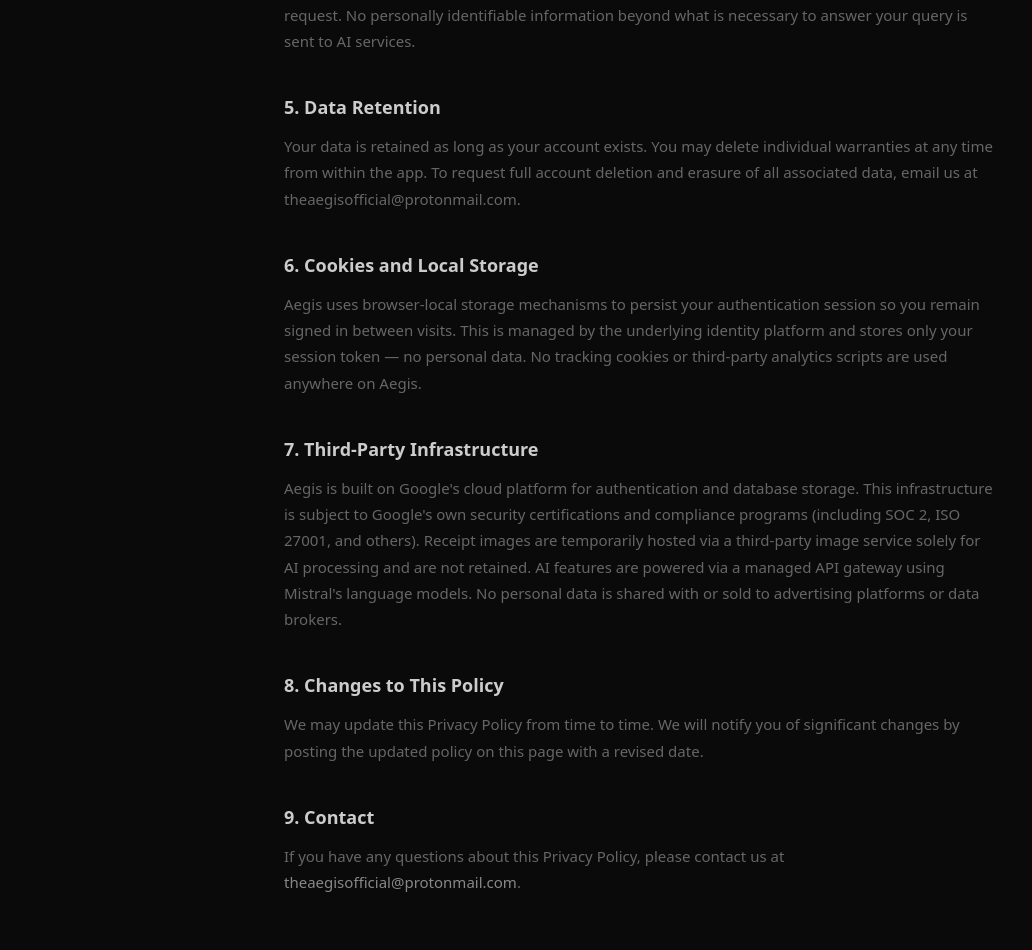
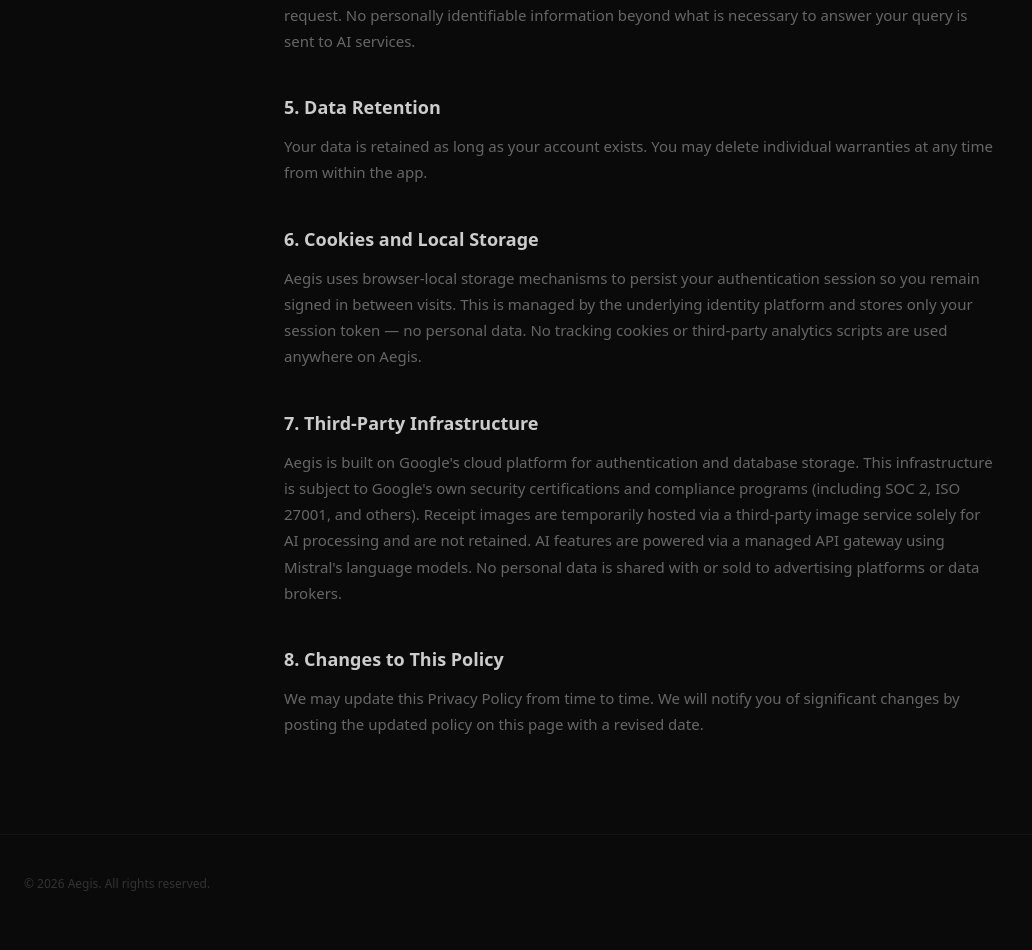
Before and after one commit to puria1234/aegis, a Next.js app: page /privacy in a window 1280 px wide. Shown: the part 1282-2232 px from the top of the page, without its empty margins (0-1032 px from the left). Built offline with nearby package versions, Linux system fonts and the light colour scheme.

Commit message:
Remove contact email

```diff
--- a/app/privacy/page.js
+++ b/app/privacy/page.js
@@ -31,7 +31,7 @@ export default function PrivacyPage() {
           <p style={{ fontSize:'15px', color:'#666', lineHeight:'1.75', marginBottom:'16px' }}>Aegis offers two AI-powered features: receipt scanning and a claim filing assistant. When you use receipt scanning, the receipt image is uploaded to a temporary image host and the resulting URL is sent to an AI model to extract warranty fields. When you use the claim assistant, your message history and the relevant warranty details (product name, brand, expiry date, retailer) are sent to an AI model to generate responses. Neither feature stores your data beyond the immediate processing request. No personally identifiable information beyond what is necessary to answer your query is sent to AI services.</p>
 
           <h2 style={{ fontSize:'18px', fontWeight:'700', margin:'40px 0 12px', color:'#ccc' }}>5. Data Retention</h2>
-          <p style={{ fontSize:'15px', color:'#666', lineHeight:'1.75', marginBottom:'16px' }}>Your data is retained as long as your account exists. You may delete individual warranties at any time from within the app. To request full account deletion and erasure of all associated data, email us at theaegisofficial@protonmail.com.</p>
+          <p style={{ fontSize:'15px', color:'#666', lineHeight:'1.75', marginBottom:'16px' }}>Your data is retained as long as your account exists. You may delete individual warranties at any time from within the app.</p>
 
           <h2 style={{ fontSize:'18px', fontWeight:'700', margin:'40px 0 12px', color:'#ccc' }}>6. Cookies and Local Storage</h2>
           <p style={{ fontSize:'15px', color:'#666', lineHeight:'1.75', marginBottom:'16px' }}>Aegis uses browser-local storage mechanisms to persist your authentication session so you remain signed in between visits. This is managed by the underlying identity platform and stores only your session token — no personal data. No tracking cookies or third-party analytics scripts are used anywhere on Aegis.</p>
@@ -42,8 +42,6 @@ export default function PrivacyPage() {
           <h2 style={{ fontSize:'18px', fontWeight:'700', margin:'40px 0 12px', color:'#ccc' }}>8. Changes to This Policy</h2>
           <p style={{ fontSize:'15px', color:'#666', lineHeight:'1.75', marginBottom:'16px' }}>We may update this Privacy Policy from time to time. We will notify you of significant changes by posting the updated policy on this page with a revised date.</p>
 
-          <h2 style={{ fontSize:'18px', fontWeight:'700', margin:'40px 0 12px', color:'#ccc' }}>9. Contact</h2>
-          <p style={{ fontSize:'15px', color:'#666', lineHeight:'1.75', marginBottom:'16px' }}>If you have any questions about this Privacy Policy, please contact us at <a href="mailto:theaegisofficial@protonmail.com" style={{ color:'#888', textDecoration:'none' }}>theaegisofficial@protonmail.com</a>.</p>
         </main>
         <footer style={{ textAlign:'center', padding:'40px 24px', borderTop:'1px solid #141414', fontSize:'12px', color:'#333' }}>
           &copy; 2026 Aegis. All rights reserved.
--- a/app/terms/page.js
+++ b/app/terms/page.js
@@ -23,7 +23,7 @@ export default function TermsPage() {
           <p style={{ fontSize:'15px', color:'#666', lineHeight:'1.75', marginBottom:'16px' }}>Aegis is a warranty tracking tool for personal and household use. You agree to use the service only for lawful purposes and in a manner that does not infringe the rights of others. You may not attempt to gain unauthorized access to other users' data or to the underlying infrastructure.</p>
 
           <h2 style={{ fontSize:'18px', fontWeight:'700', margin:'40px 0 12px', color:'#ccc' }}>3. Your Account</h2>
-          <p style={{ fontSize:'15px', color:'#666', lineHeight:'1.75', marginBottom:'16px' }}>You are responsible for maintaining the security of your account. Aegis does not handle or store your password. Authentication is managed by Google's cloud identity infrastructure, which handles all credential storage and verification. If you sign in with Google, your account security is governed by your Google account settings. You agree to notify us immediately at theaegisofficial@protonmail.com of any suspected unauthorized access to your account.</p>
+          <p style={{ fontSize:'15px', color:'#666', lineHeight:'1.75', marginBottom:'16px' }}>You are responsible for maintaining the security of your account. Aegis does not handle or store your password. Authentication is managed by Google's cloud identity infrastructure, which handles all credential storage and verification. If you sign in with Google, your account security is governed by your Google account settings.</p>
 
           <h2 style={{ fontSize:'18px', fontWeight:'700', margin:'40px 0 12px', color:'#ccc' }}>4. Data and Privacy</h2>
           <p style={{ fontSize:'15px', color:'#666', lineHeight:'1.75', marginBottom:'16px' }}>Your warranty data is stored in Google-operated cloud infrastructure, encrypted at rest and in transit, and accessible only to your authenticated account. Data is not shared with or sold to third parties. When you use AI features, relevant warranty details or receipt images are sent to an AI processing service solely to generate a response and are not retained. Please review our <a href="/privacy" style={{ color:'#888' }}>Privacy Policy</a> for full details.</p>
@@ -36,9 +36,6 @@ export default function TermsPage() {
 
           <h2 style={{ fontSize:'18px', fontWeight:'700', margin:'40px 0 12px', color:'#ccc' }}>7. Changes to Terms</h2>
           <p style={{ fontSize:'15px', color:'#666', lineHeight:'1.75', marginBottom:'16px' }}>We reserve the right to update these terms at any time. Continued use of Aegis after changes constitutes your acceptance of the updated terms.</p>
-
-          <h2 style={{ fontSize:'18px', fontWeight:'700', margin:'40px 0 12px', color:'#ccc' }}>8. Contact</h2>
-          <p style={{ fontSize:'15px', color:'#666', lineHeight:'1.75', marginBottom:'16px' }}>For any questions regarding these terms, please contact us at <a href="mailto:theaegisofficial@protonmail.com" style={{ color:'#888', textDecoration:'none' }}>theaegisofficial@protonmail.com</a>.</p>
         </main>
         <footer style={{ textAlign:'center', padding:'40px 24px', borderTop:'1px solid #141414', fontSize:'12px', color:'#333' }}>
           &copy; 2026 Aegis. All rights reserved.
```
